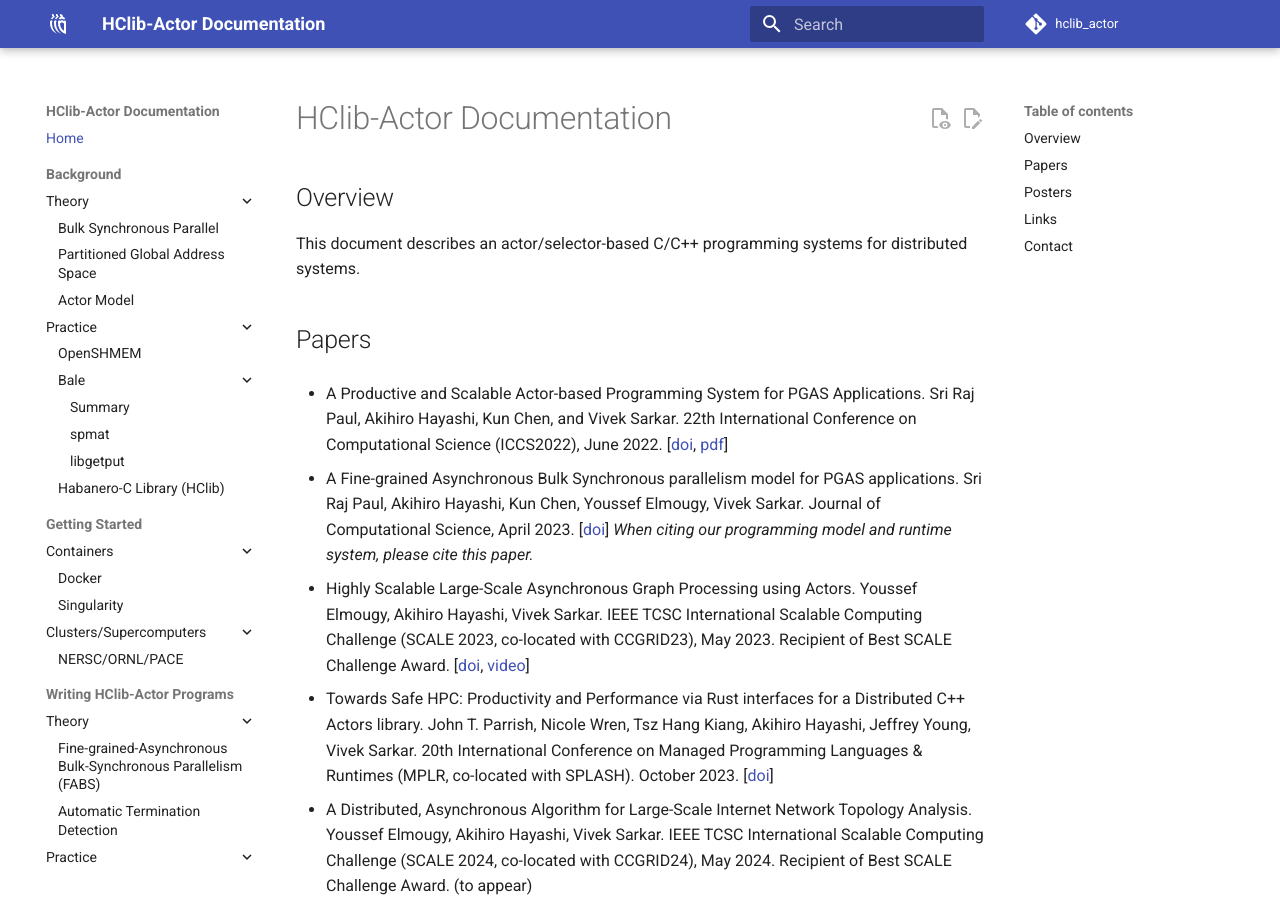
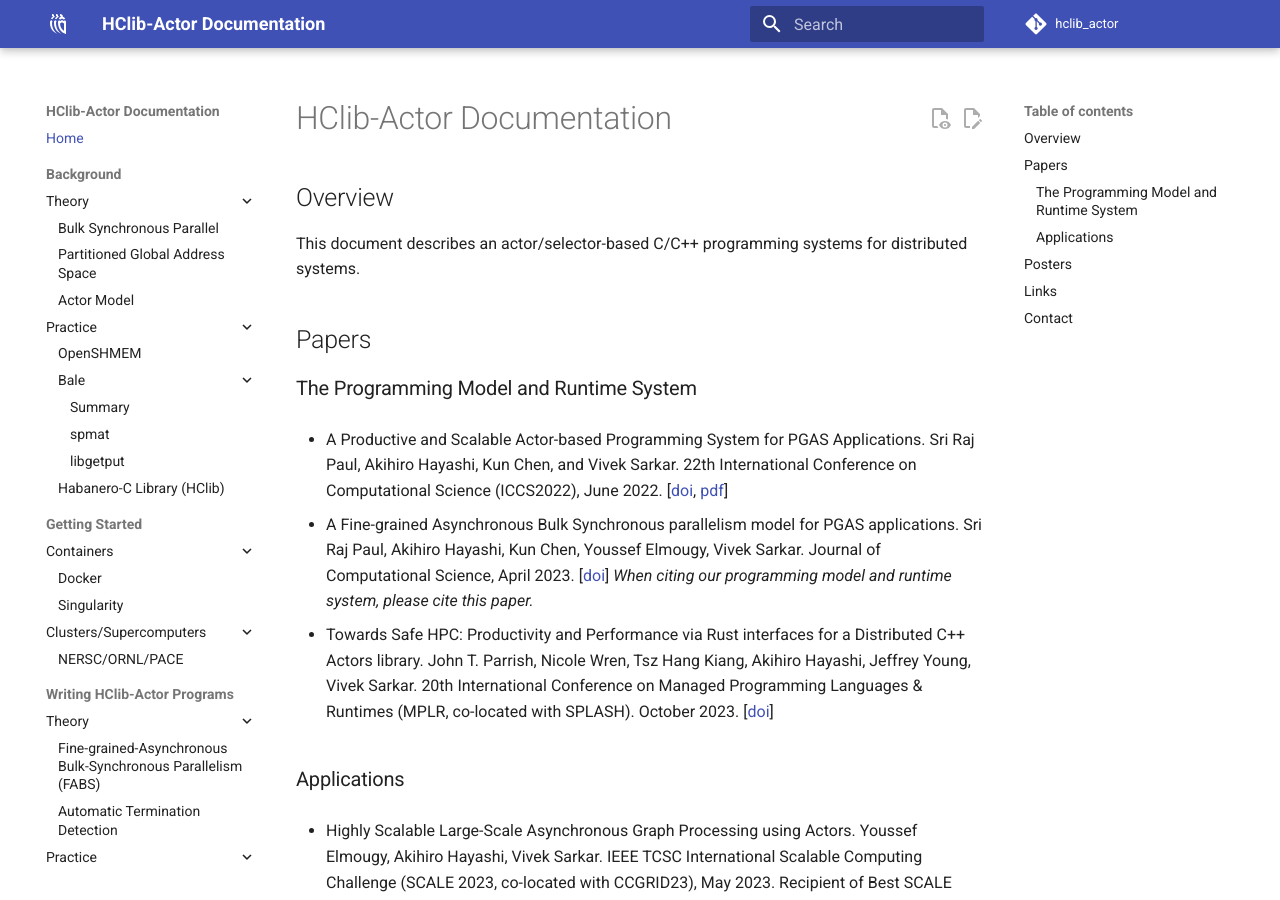
Before and after one commit to ahayashi/hclib-actor, an MkDocs documentation site: the page built from doc/markdowns/index.md, in a window 1280 px wide and 900 px high. Built offline with MkDocs 1.6.1 and Material for MkDocs 9.7.7, drawn with Linux system fonts in a browser that asks for light colours; comment, search, counter and statistics services are not loaded.

Commit message:
Update index.md

```diff
--- a/doc/markdowns/index.md
+++ b/doc/markdowns/index.md
@@ -4,17 +4,20 @@
 This document describes an actor/selector-based C/C++ programming systems for distributed systems.
 
 ## Papers
-
+### The Programming Model and Runtime System
 * A Productive and Scalable Actor-based Programming System for PGAS Applications. Sri Raj Paul, Akihiro Hayashi, Kun Chen, and Vivek Sarkar. 22th International Conference on Computational Science (ICCS2022), June 2022. [[doi](https://doi.org/10.1007/978-3-031-08751-6_17), [pdf](https://www.iccs-meeting.org/archive/iccs2022/papers/133500232.pdf)]
 
 * A Fine-grained Asynchronous Bulk Synchronous parallelism model for PGAS applications. Sri Raj Paul, Akihiro Hayashi, Kun Chen, Youssef Elmougy, Vivek Sarkar. Journal of Computational Science, April 2023. [[doi](https://doi.org/10.1016/j.jocs.2023.102014)] _When citing our programming model and runtime system, please cite this paper._
 
+*  Towards Safe HPC: Productivity and Performance via Rust interfaces for a Distributed C++ Actors library. John T. Parrish, Nicole Wren, Tsz Hang Kiang, Akihiro Hayashi, Jeffrey Young, Vivek Sarkar. 20th International Conference on Managed Programming Languages & Runtimes (MPLR, co-located with SPLASH). October 2023. [[doi](https://doi.org/10.1145/3617651.3622992)]
+
+### Applications
 * Highly Scalable Large-Scale Asynchronous Graph Processing using Actors. Youssef Elmougy, Akihiro Hayashi, Vivek Sarkar. IEEE TCSC International Scalable Computing Challenge (SCALE 2023, co-located with CCGRID23), May 2023. Recipient of Best SCALE Challenge Award. [[doi](https://ieeexplore.ieee.org/document/10181177), [video](https://youtu.be/fMSbSHhsW0o)]
 
-*  Towards Safe HPC: Productivity and Performance via Rust interfaces for a Distributed C++ Actors library. John T. Parrish, Nicole Wren, Tsz Hang Kiang, Akihiro Hayashi, Jeffrey Young, Vivek Sarkar. 20th International Conference on Managed Programming Languages & Runtimes (MPLR, co-located with SPLASH). October 2023. [[doi](https://doi.org/10.1145/3617651.3622992)]
+*  A Distributed, Asynchronous Algorithm for Large-Scale Internet Network Topology Analysis. Youssef Elmougy, Akihiro Hayashi, Vivek Sarkar. IEEE TCSC International Scalable Computing Challenge (SCALE 2024, co-located with CCGRID24), May 2024. Recipient of Best SCALE Challenge Award. (to appear)
 
-*  A Distributed, Asynchronous Algorithm for Large-Scale Internet Network Topology Analysis. Youssef Elmougy, Akihiro Hayashi, Vivek Sarkar. IEEE TCSC International Scalable Computing Challenge (SCALE 2024, co-located with CCGRID24), May 2024. Recipient of Best SCALE Challenge Award. (to appear)
 *  Asynchronous Distributed Actor-based Approach to Jaccard Similarity for Genome Comparisons. Youssef Elmougy, Akihiro Hayashi, Vivek Sarkar. International Conference on High Performance Computing (ISC High Performance). May 2024. [[doi](https://doi.org/10.23919/ISC.2024.10528922)]
+
 *  Asynchronous Distributed-Memory Parallel Algorithms for Influence Maximization. Shubhendra Pal Singhal, Souvadra Hati, Akihiro Hayashi, Jeffrey Young, Richard Vuduc, Vivek Sarkar. International Conference for High Performance Computing, Networking, Storage, and Analysis (SC24). Nov 2024. (to appear)
 
 ## Posters
```
